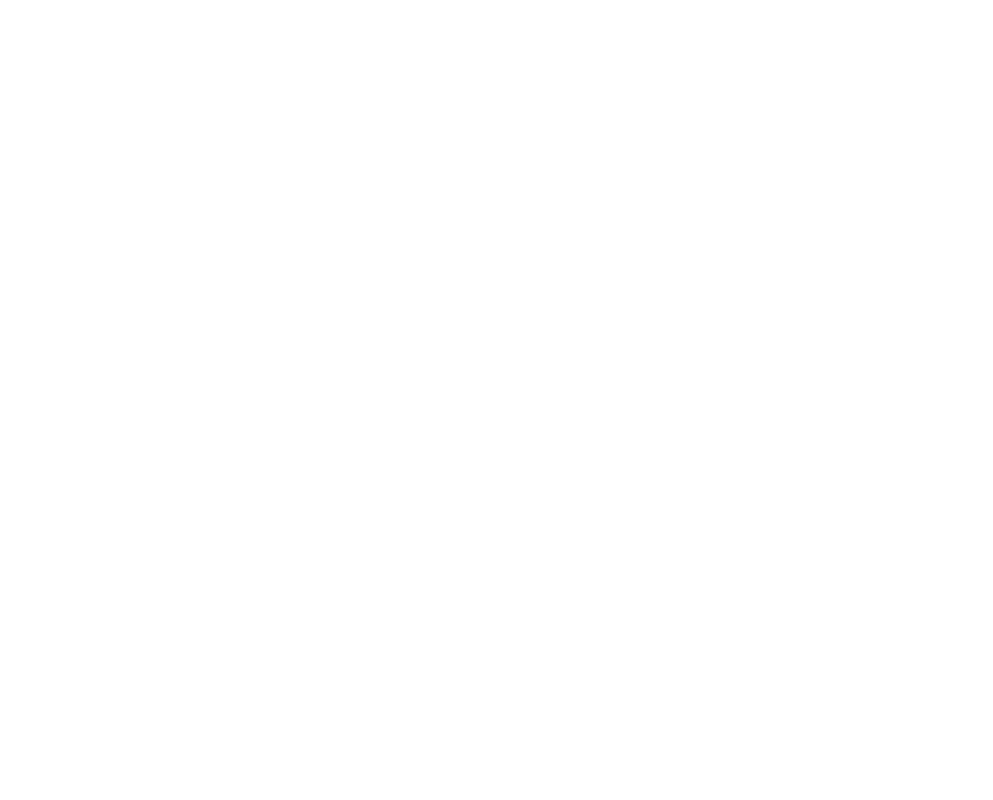
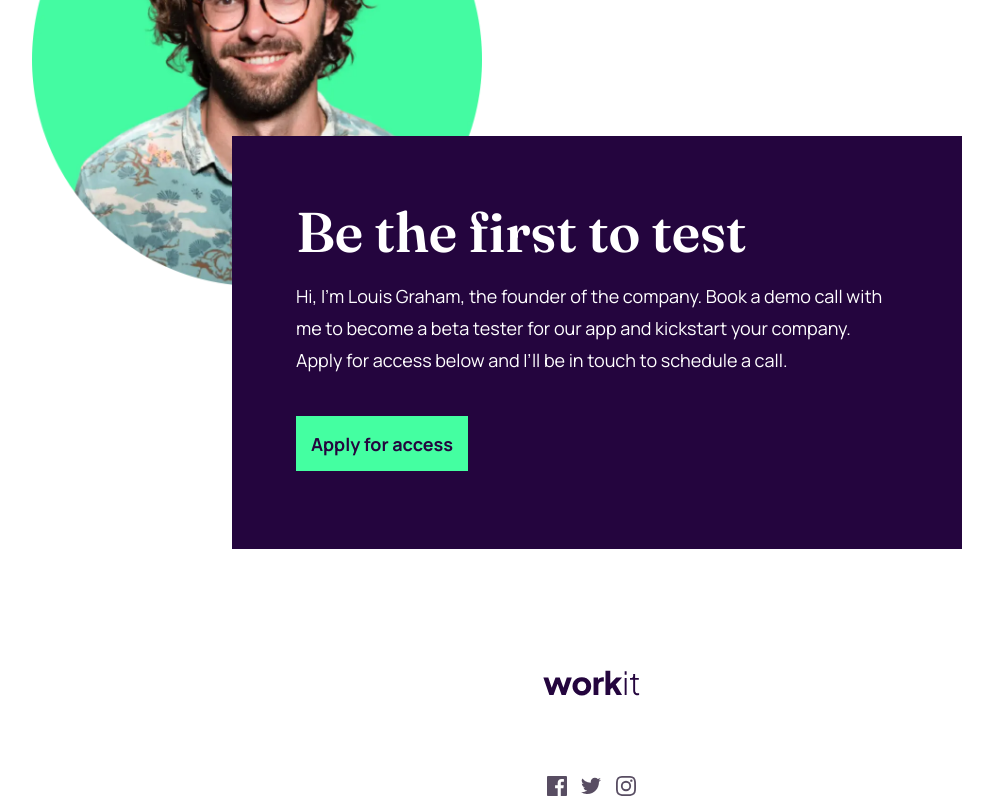
Before and after one commit to italoteles/landingage, an Angular app in the folder landingPageApp/: page / in a window 1536 px wide. Shown: the part 1640-2440 px from the top of the page, without its empty margins (177-1170 px from the left). Before the commit the page ends 1535 px from the top, so only its background shows below. Built offline with nearby package versions, Linux system fonts and the light colour scheme.

Commit message:
completely responsible landpage - tablet-celphone-desktop

```diff
--- a/landingPageApp/src/app/app.component.html
+++ b/landingPageApp/src/app/app.component.html
@@ -20,6 +20,7 @@
 
 
 <div class="content">
+  <div class="content__cards-container">
   <div class="content__card container">
     <div class="content__number">1</div>
     <div class="content__text">
@@ -45,8 +46,26 @@
 
   </div>
 </div>
+</div>
 <div class="content-curve"></div>
 
-<div class="action">
-teste
+<div class="action container">
+  <div class="action__founder">
+    <img class="action__founder-img" src="../assets/images/image-founder.webp" alt="Founder">
+  </div>
+  <div class="action__text">
+    <p class="heading-m">Be the first to test</p>
+    <p>Hi, I'm Louis Graham, the founder of the company. Book a demo call with me to become a beta tester for our app and kickstart your company. Apply for access below and I’ll be in touch to schedule a call.</p>
+    <button class="action__button">Apply for access</button>
+  </div>
 </div>
+<div class="footer container">
+  <div class="footer__brand">
+    <img src="../assets/images/logo-dark.svg" alt="">
+  </div>
+  <div class="footer__social-media">
+    <img src="../assets/images/icon-facebook.svg" alt="">
+    <img src="../assets/images/icon-twitter.svg" alt="">
+    <img src="../assets/images/icon-instagram.svg" alt="">
+  </div>
+</div>
--- a/landingPageApp/src/app/app.component.scss
+++ b/landingPageApp/src/app/app.component.scss
@@ -86,6 +86,13 @@
   margin-top: 51px;
 }
 
+.header-content__btn-learn-more:hover{
+  background-color: var(--dark-purple);
+  color: var(--eucaplyptus);
+  border: solid 1px var(--ghost-white);
+  transition: 0.5s;
+}
+
 .header-curve {
   // border: 2px solid red;
   background-color: var(--dark-purple);
@@ -150,8 +157,71 @@
 }
 
 .action{
-  height: 100px;
+  margin-top: 50px;
+  display: flex;
+  flex-direction: column;
+  align-items: center;
+
 }
+
+
+.action__founder-img{
+  width: 265px;
+  height: 267px;
+  z-index: -1;
+}
+
+.action__text{
+  margin-top: -50px;
+  background-color: var(--dark-purple);
+  color: var(--white);
+  text-align: center;
+  padding: 16px;
+
+}
+
+.action__button{
+  background-color: var(--eucaplyptus);
+  color: var(--dark-purple);
+  width: 172px;
+  height: 55px;
+  border: none;
+  font-weight: 700;
+  cursor: pointer;
+  margin: auto;
+  margin-top: 24px;
+}
+.action__button:hover{
+  background-color: var(--dark-purple);
+  color: var(--eucaplyptus);
+  border: solid 1px var(--ghost-white);
+  transition: 0.5s;
+}
+
+.footer{
+  margin-top: 74px;
+  display: flex;
+  flex-direction: column;
+
+
+}
+
+.footer__brand{
+  display: flex;
+  justify-content: center;
+}
+
+.footer__social-media{
+  display: flex;
+  justify-content: space-evenly;
+  margin-top: 70px;
+  margin-left: 120px;
+  margin-right: 120px;
+  margin-bottom: 50px;
+
+
+}
+
 //TABLET---------------------------------------------------------------------------
 @media (min-width: 768px) {
   .heading-l{
@@ -211,7 +281,33 @@
 
   }
 
+  .action{
 
+    align-items: start;
+    margin-right: 70px;
+
+  }
+
+  .action__text{
+    margin-top: -100px;
+    min-width: 514px;
+    text-align: left;
+    padding: 16px;
+    margin-left: auto ;
+    margin-right:25px;
+    margin-left:200px;
+
+  }
+
+  .footer__social-media{
+
+    margin-top: 80px;
+    margin-left: 250px;
+    margin-right: 250px;
+    margin-bottom: 50px;
+
+
+  }
 
 
 
@@ -263,13 +359,63 @@
     padding: 50px 100px 50px 100px;
   }
 
+  .content__cards-container{
+    max-width: 1120px;
+    display: flex;
+    margin: auto;
+  }
+
   .content__card{
     flex-direction: column;
-
+    padding: 30px;
   }
 
   .content__number{
     margin: auto;
     margin-bottom: 25px;
   }
+
+
+
+  .action{
+    margin-top: 100px;
+  }
+
+
+
+
+  .action__founder-img{
+    width: 450px;
+    height: 453px;
+    z-index: -1;
+
+  }
+
+  .action__text{
+    margin-top: -150px;
+    width: 730px;
+    height: 413px;
+    padding: 64px;
+
+  }
+
+
+
+
+
+
+
+  .footer{
+    margin-top: 121px;
+  }
+
+  .footer__social-media{
+
+    margin-top: 80px;
+    margin-left: 500px;
+    margin-right: 500px;
+    margin-bottom: 50px;
+
+
+  }
 }
```
